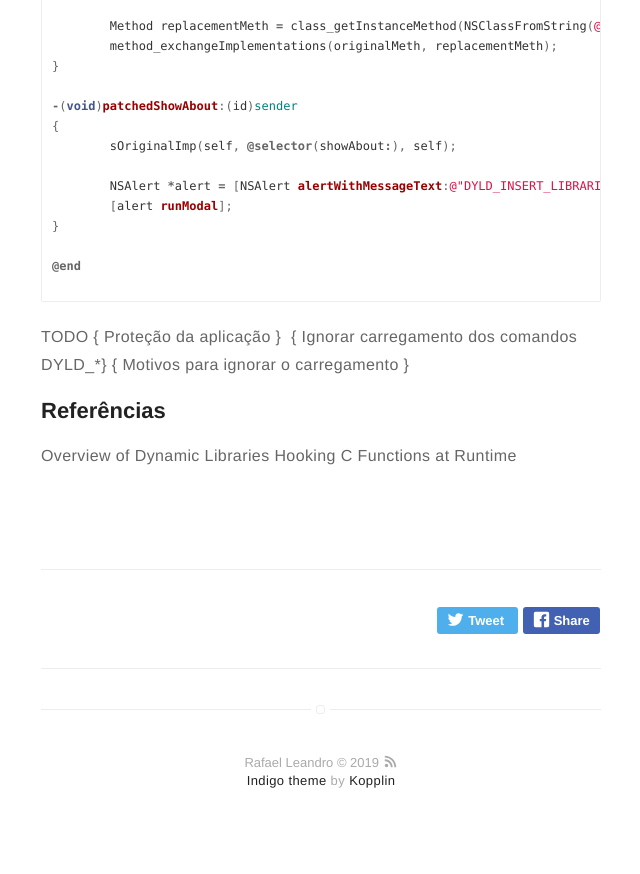
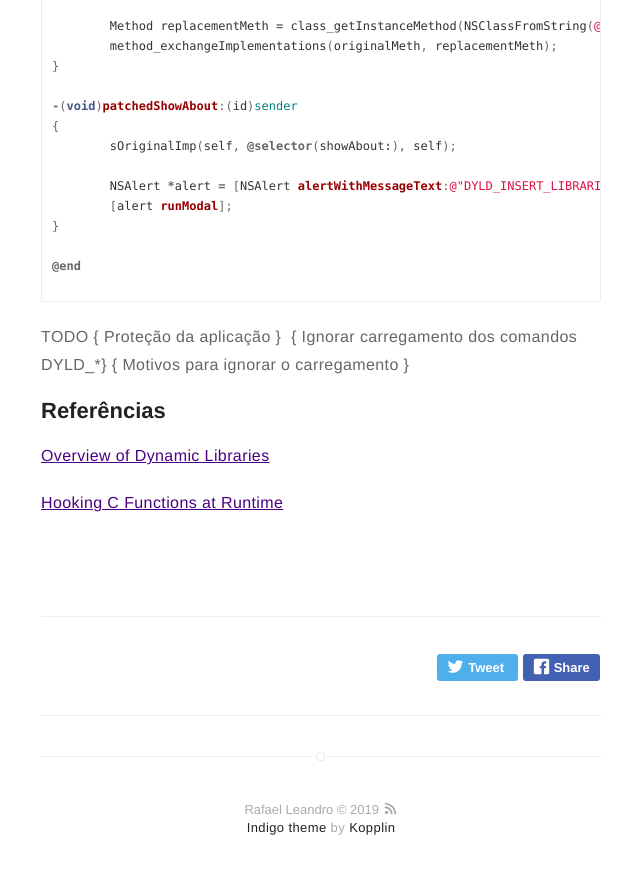
Before and after one commit to Raafas/raafas.github.io, a Jekyll site: the page built from _posts/2019-10-30-injeção-de-codigo-no-macos.markdown, in a window 1280 px wide and 900 px high, scrolled down 2065 px. Shown: the top 874 px of the window, without its empty margins (319-959 px from the left). Built offline with Jekyll 4.4.1, drawn with Linux system fonts in a browser that asks for light colours; our own code applies the rules of GitHub Pages for plain Markdown files; before the commit the page ends 2917 px from its top, so only the background shows below that; part of the change alters nothing that is shown.

```diff
--- a/_posts/2019-10-30-injeção-de-codigo-no-macos.markdown
+++ b/_posts/2019-10-30-injeção-de-codigo-no-macos.markdown
@@ -62,5 +62,6 @@ TODO
 { Motivos para ignorar o carregamento }
 
 ## Referências
-Overview of Dynamic Libraries
-Hooking C Functions at Runtime
+[Overview of Dynamic Libraries](https://developer.apple.com/library/archive/documentation/DeveloperTools/Conceptual/DynamicLibraries/100-Articles/OverviewOfDynamicLibraries.html)
+
+[Hooking C Functions at Runtime](http://thomasfinch.me/blog/2015/07/24/Hooking-C-Functions-At-Runtime.html)
```
